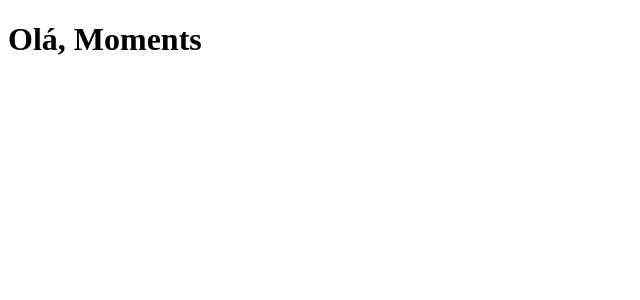
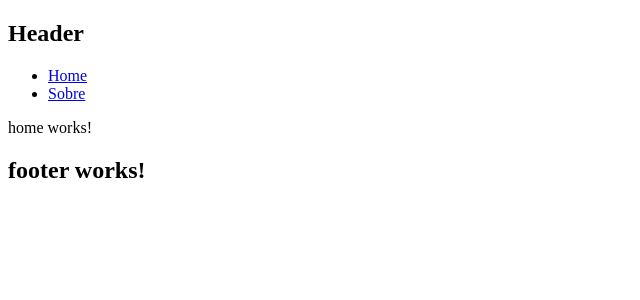
Before and after one commit to victorlourenco-vhl/adventures-front, an Angular app: page / in a window 1280 px wide. Shown: the top 300 px of the page, without its empty margins (0-640 px from the left). Built offline with nearby package versions, Linux system fonts and the light colour scheme.

Commit message:
FEAT: Configurando as principais rotas

```diff
--- a/src/app/app-routing.module.ts
+++ b/src/app/app-routing.module.ts
@@ -1,7 +1,12 @@
 import { NgModule } from '@angular/core';
 import { RouterModule, Routes } from '@angular/router';
+import { HomeComponent } from './components/pages/home/home.component';
+import { AboutComponent } from './components/pages/about/about.component';
 
-const routes: Routes = [];
+const routes: Routes = [
+  {path: '', component: HomeComponent},
+  {path: 'about', component: AboutComponent}
+];
 
 @NgModule({
   imports: [RouterModule.forRoot(routes)],
--- a/src/app/app.component.html
+++ b/src/app/app.component.html
@@ -1,2 +1,5 @@
-<h1>Olá, Moments</h1>
-<router-outlet></router-outlet>
+<app-header></app-header>
+<main class="container">
+  <router-outlet></router-outlet>
+</main>
+<app-footer></app-footer>
--- a/src/app/components/footer/footer.component.html
+++ b/src/app/components/footer/footer.component.html
@@ -1 +1 @@
-<p>footer works!</p>
+<h2>footer works!</h2>
--- a/src/app/components/header/header.component.html
+++ b/src/app/components/header/header.component.html
@@ -1 +1,7 @@
-<p>header works!</p>
+<h2>Header</h2>
+<nav>
+    <ul>
+        <li><a routerLink="/">Home</a></li>
+        <li><a routerLink="/about">Sobre</a></li>
+    </ul>
+</nav>
```
